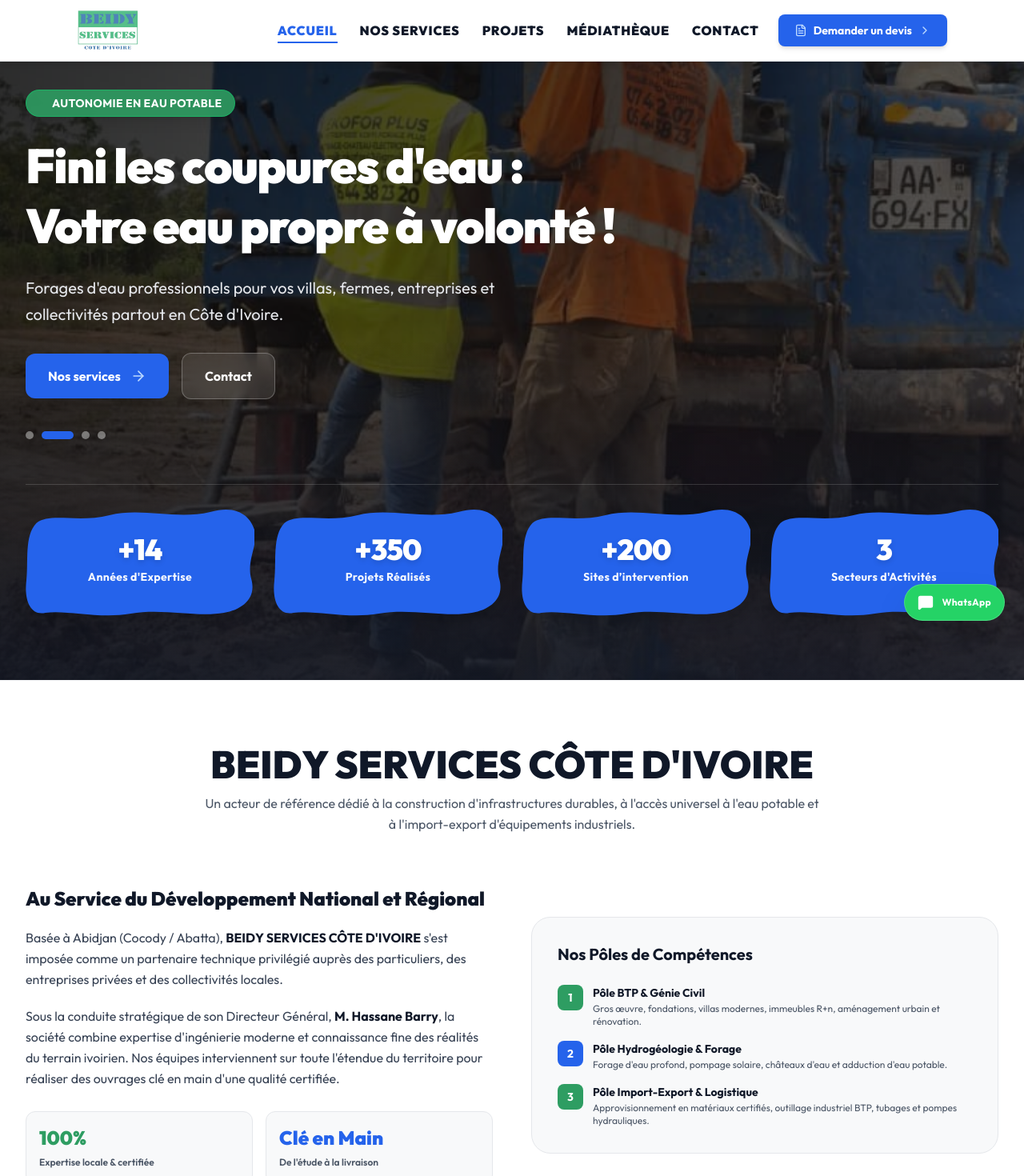
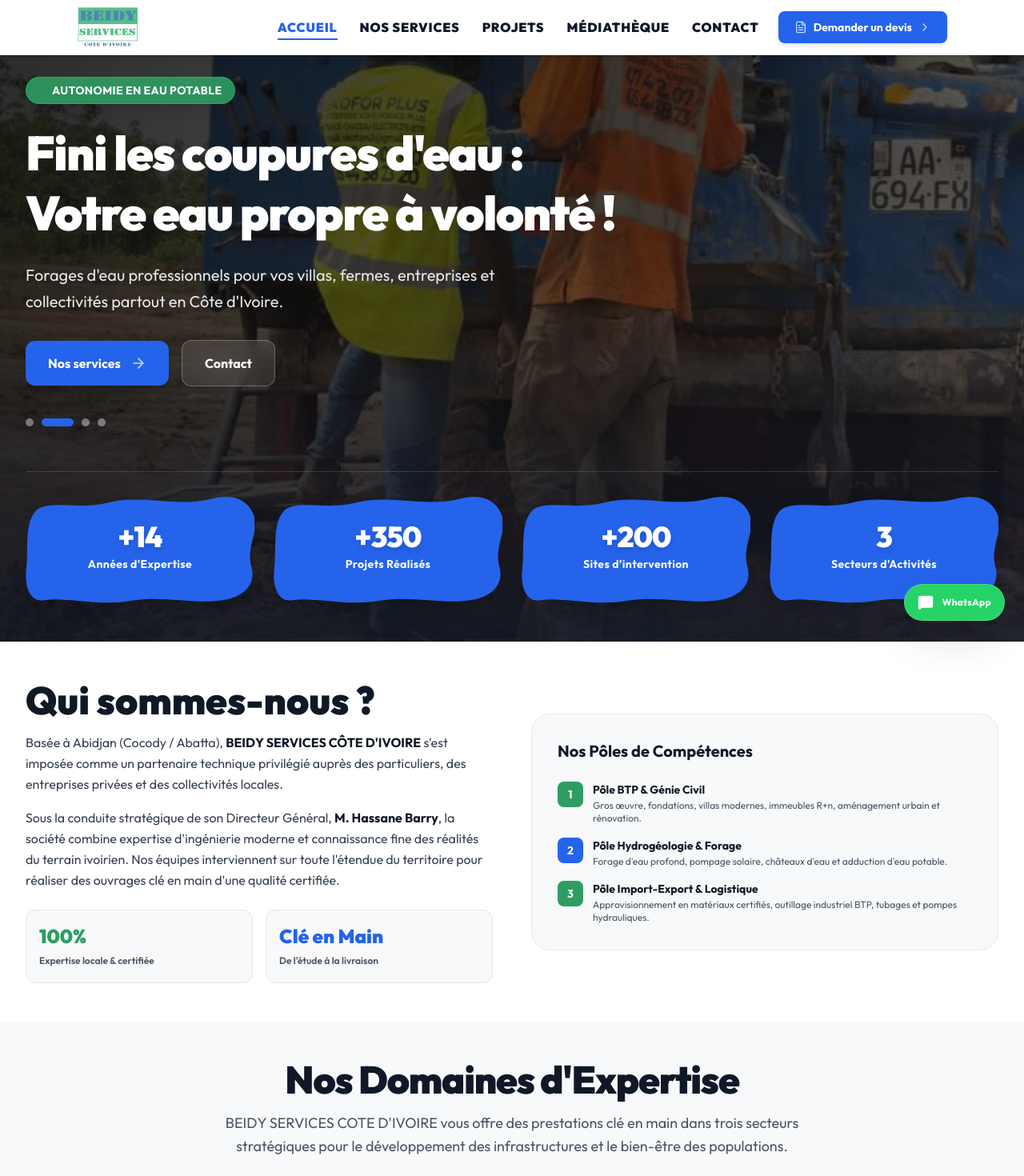
Before and after one commit to diallofousseini/beidy-services-cote-d-ivoire, a React (Vite) app: page / in a window 1280 px wide. Shown: the top 1470 px of the page at 80% size. Built offline with nearby package versions, Linux system fonts and the light colour scheme.

Commit message:
Integration de Qui sommes-nous ?, rapprochement professionnel des sections du site et reduction de la hauteur de la Navbar

```diff
--- a/src/components/AboutSection.tsx
+++ b/src/components/AboutSection.tsx
@@ -3,25 +3,15 @@
 
 export const AboutSection: React.FC = () => {
   return (
-    <section id="a-propos" className="py-20 bg-white border-t border-gray-100">
+    <section id="a-propos" className="py-10 sm:py-12 bg-white border-t border-gray-100">
       <div className="max-w-7xl mx-auto px-4 sm:px-6 lg:px-8">
 
-        {/* Header */}
-        <div className="text-center max-w-3xl mx-auto mb-16">
-          <h2 className="text-3xl sm:text-4xl lg:text-5xl font-black text-gray-900 font-serif-heading">
-            BEIDY SERVICES CÔTE D'IVOIRE
-          </h2>
-          <p className="text-gray-600 text-sm sm:text-base mt-3 leading-relaxed">
-            Un acteur de référence dédié à la construction d'infrastructures durables, à l'accès universel à l'eau potable et à l'import-export d'équipements industriels.
-          </p>
-        </div>
-
         {/* 2 Columns: Enterprise Presentation & History */}
-        <div className="grid grid-cols-1 lg:grid-cols-2 gap-12 items-center mb-16">
-          <div className="space-y-5 text-gray-700 text-sm sm:text-base leading-relaxed">
-            <h3 className="text-2xl font-black text-gray-900 font-serif-heading">
-              Au Service du Développement National et Régional
-            </h3>
+        <div className="grid grid-cols-1 lg:grid-cols-2 gap-8 lg:gap-12 items-center">
+          <div className="space-y-4 text-gray-700 text-sm sm:text-base leading-relaxed">
+            <h2 className="text-3xl sm:text-4xl lg:text-5xl font-black text-gray-900 font-serif-heading">
+              Qui sommes-nous ?
+            </h2>
             <p>
               Basée à Abidjan (Cocody / Abatta), <strong className="text-gray-900">BEIDY SERVICES CÔTE D'IVOIRE</strong> s'est imposée comme un partenaire technique privilégié auprès des particuliers, des entreprises privées et des collectivités locales.
             </p>
--- a/src/components/ContactFooter.tsx
+++ b/src/components/ContactFooter.tsx
@@ -70,7 +70,7 @@
   return (
     <>
       {/* Clean White Contact Section */}
-      <section id="contact" className="bg-white text-gray-900 py-16 sm:py-24 border-t border-gray-200 relative overflow-hidden">
+      <section id="contact" className="bg-white text-gray-900 py-10 sm:py-12 border-t border-gray-200 relative overflow-hidden">
         <div className="max-w-7xl mx-auto px-4 sm:px-6 lg:px-8">
 
           {/* Main Title */}
--- a/src/components/DirectorMessage.tsx
+++ b/src/components/DirectorMessage.tsx
@@ -5,7 +5,7 @@
 
 export const DirectorMessage: React.FC = () => {
   return (
-    <section id="mot-du-dg" className="py-20 bg-white relative overflow-hidden">
+    <section id="mot-du-dg" className="py-10 sm:py-12 bg-white relative overflow-hidden">
       {/* Background Accent Lines */}
       <div className="absolute top-0 right-0 w-96 h-96 bg-[#2E9D62]/5 rounded-full blur-3xl pointer-events-none" />
       <div className="absolute bottom-0 left-0 w-96 h-96 bg-[#2563EB]/5 rounded-full blur-3xl pointer-events-none" />
--- a/src/components/Hero.tsx
+++ b/src/components/Hero.tsx
@@ -48,7 +48,7 @@
   }, [slides.length]);
 
   return (
-    <section id="accueil" className="relative pt-20 sm:pt-24 pb-12 lg:pb-20 bg-[#1A1A1A] text-white overflow-hidden">
+    <section id="accueil" className="relative pt-16 sm:pt-20 pb-8 lg:pb-12 bg-[#1A1A1A] text-white overflow-hidden">
       {/* Background Slideshow with Smooth Overlay */}
       {slides.map((slide, idx) => (
         <div
--- a/src/components/Navbar.tsx
+++ b/src/components/Navbar.tsx
@@ -45,7 +45,7 @@
     <header className="fixed top-0 left-0 right-0 z-50 transition-all duration-300">
       {/* Solid White Background Navbar */}
       <nav
-        className="bg-white shadow-md border-b border-gray-200 py-2 sm:py-2.5 transition-all duration-300"
+        className="bg-white shadow-md border-b border-gray-200 py-1 sm:py-1.5 transition-all duration-300"
         aria-label="Navigation principale"
         itemScope
         itemType="https://schema.org/SiteNavigationElement"
--- a/src/components/NewsSection.tsx
+++ b/src/components/NewsSection.tsx
@@ -72,7 +72,7 @@
   ];
 
   return (
-    <section id="actualites" className="py-20 bg-white text-[#1A1A1A] relative overflow-hidden border-t border-gray-100">
+    <section id="actualites" className="py-10 sm:py-12 bg-white text-[#1A1A1A] relative overflow-hidden border-t border-gray-100">
       <div className="max-w-7xl mx-auto px-4 sm:px-6 lg:px-8">
 
         {/* Left-Aligned Header Title with Right-Aligned Carousel Control Buttons */}
--- a/src/components/PortfolioProjects.tsx
+++ b/src/components/PortfolioProjects.tsx
@@ -81,7 +81,7 @@
       : projects.filter((p) => p.category === activeFilter);
 
   return (
-    <section id="realisations" className="py-20 bg-white">
+    <section id="realisations" className="py-10 sm:py-12 bg-white">
       <div className="max-w-7xl mx-auto px-4 sm:px-6 lg:px-8">
 
         {/* Header */}
--- a/src/components/ServicesSection.tsx
+++ b/src/components/ServicesSection.tsx
@@ -119,7 +119,7 @@
   ];
 
   return (
-    <section id="services" className="py-20 bg-[#F8F9FA] relative">
+    <section id="services" className="py-10 sm:py-12 bg-[#F8F9FA] relative">
       <div className="max-w-7xl mx-auto px-4 sm:px-6 lg:px-8">
 
         {/* Section Header */}
--- a/src/components/ValuesSection.tsx
+++ b/src/components/ValuesSection.tsx
@@ -39,7 +39,7 @@
   ];
 
   return (
-    <section className="py-20 bg-[#F8F9FA] border-t border-b border-gray-200">
+    <section className="py-10 sm:py-12 bg-[#F8F9FA] border-t border-b border-gray-200">
       <div className="max-w-7xl mx-auto px-4 sm:px-6 lg:px-8">
 
         {/* Header */}
```
